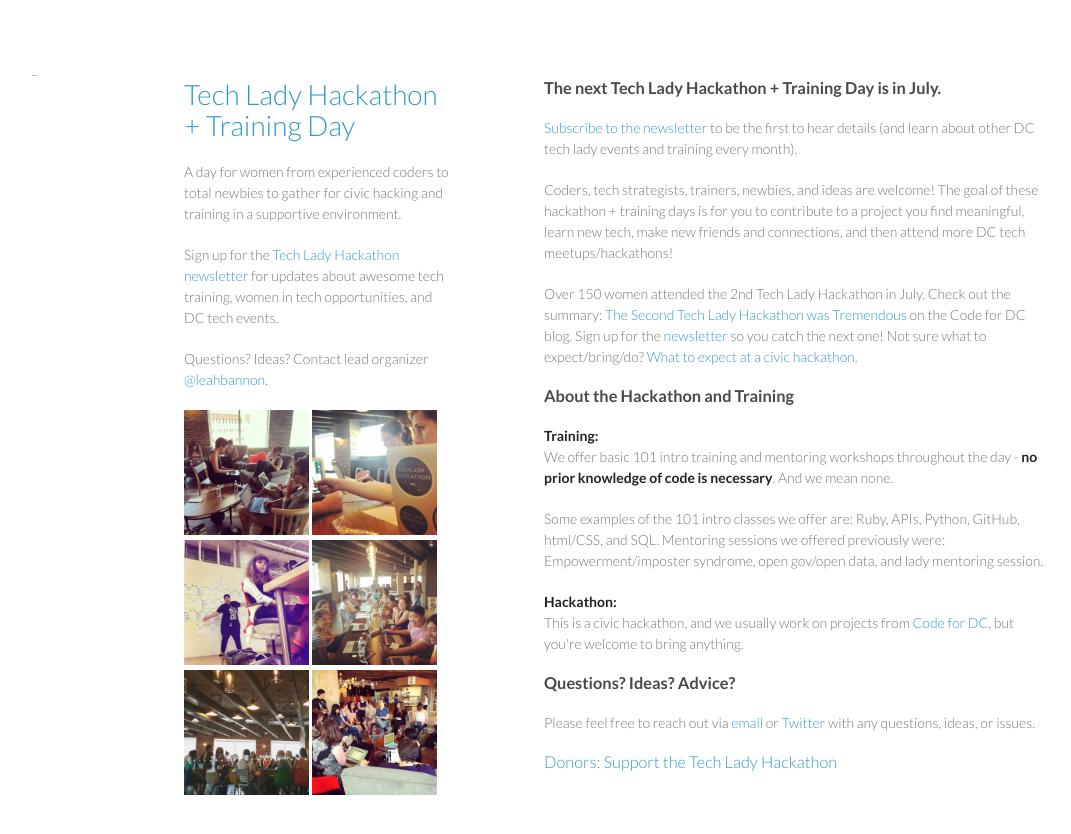
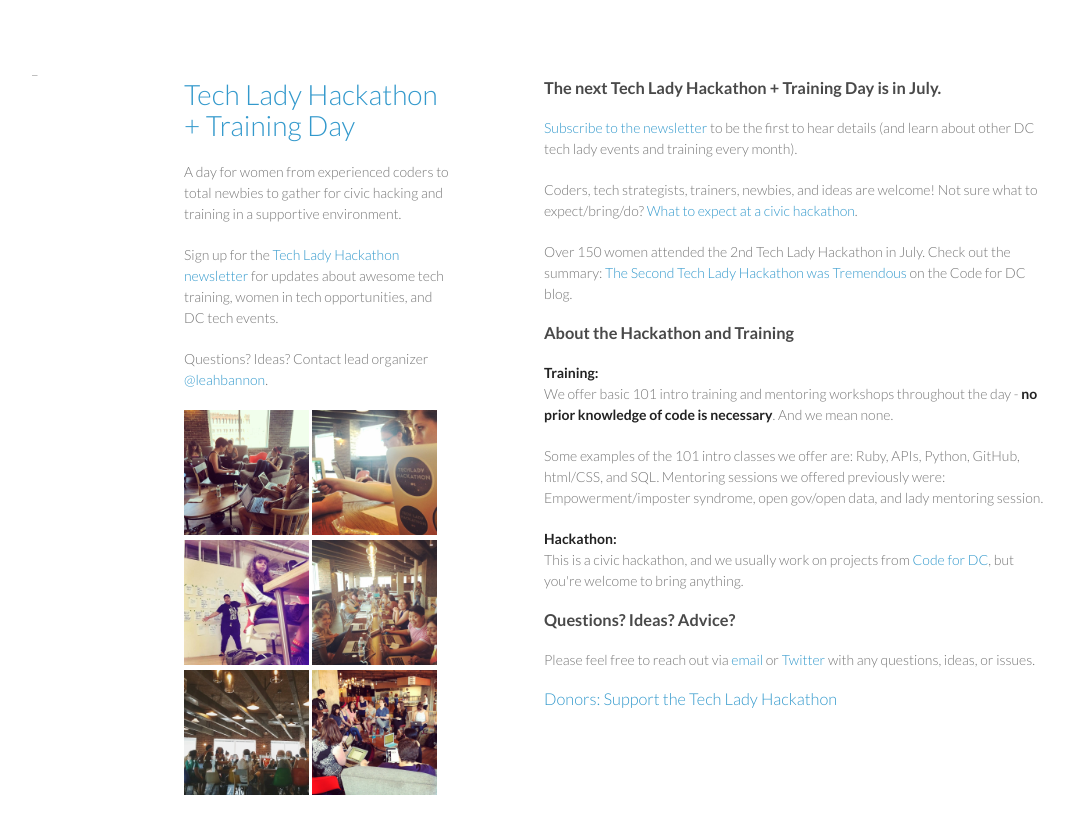
Before and after one commit to leahbannon/techladyhackathon, a Jekyll site: the page built from index.html, in a window 1280 px wide. Shown: the top 834 px of the page, without its empty margins (26-1097 px from the left). Built offline with Jekyll 4.4.1, drawn with Linux system fonts in a browser that asks for light colours.

Commit message:
Update index.html

```diff
--- a/index.html
+++ b/index.html
@@ -6,9 +6,9 @@
 <h3>The next Tech Lady Hackathon + Training Day is in July.</h3>
 <p><a href="/newsletter">Subscribe to the newsletter</a> to be the first to hear details (and learn about other DC tech lady events and training every month).</p>
 
-<p>Coders, tech strategists, trainers, newbies, and ideas are welcome! The goal of these hackathon + training days is for you to contribute to a project you find meaningful, learn new tech, make new friends and connections, and then attend more DC tech meetups/hackathons!</p>
+<p>Coders, tech strategists, trainers, newbies, and ideas are welcome! Not sure what to expect/bring/do? <a href="https://github.com/leahbannon/old-leah-website/blob/master/_posts/2014-07-23-what-to-expect-at-a-hackathon.md">What to expect at a civic hackathon</a>.</p>
 
-<p>Over 150 women attended the 2nd Tech Lady Hackathon in July. Check out the summary: <a href="http://codefordc.org/blog/2014/07/28/techlady-hackathon-recap.html">The Second Tech Lady Hackathon was Tremendous</a> on the Code for DC blog. Sign up for the <a href="/newsletter">newsletter</a> so you catch the next one! Not sure what to expect/bring/do? <a href="https://github.com/leahbannon/old-leah-website/blob/master/_posts/2014-07-23-what-to-expect-at-a-hackathon.md">What to expect at a civic hackathon</a>.</p>
+<p>Over 150 women attended the 2nd Tech Lady Hackathon in July. Check out the summary: <a href="http://codefordc.org/blog/2014/07/28/techlady-hackathon-recap.html">The Second Tech Lady Hackathon was Tremendous</a> on the Code for DC blog.</p>
 
 <h3>About the Hackathon and Training</h3>
 
```
